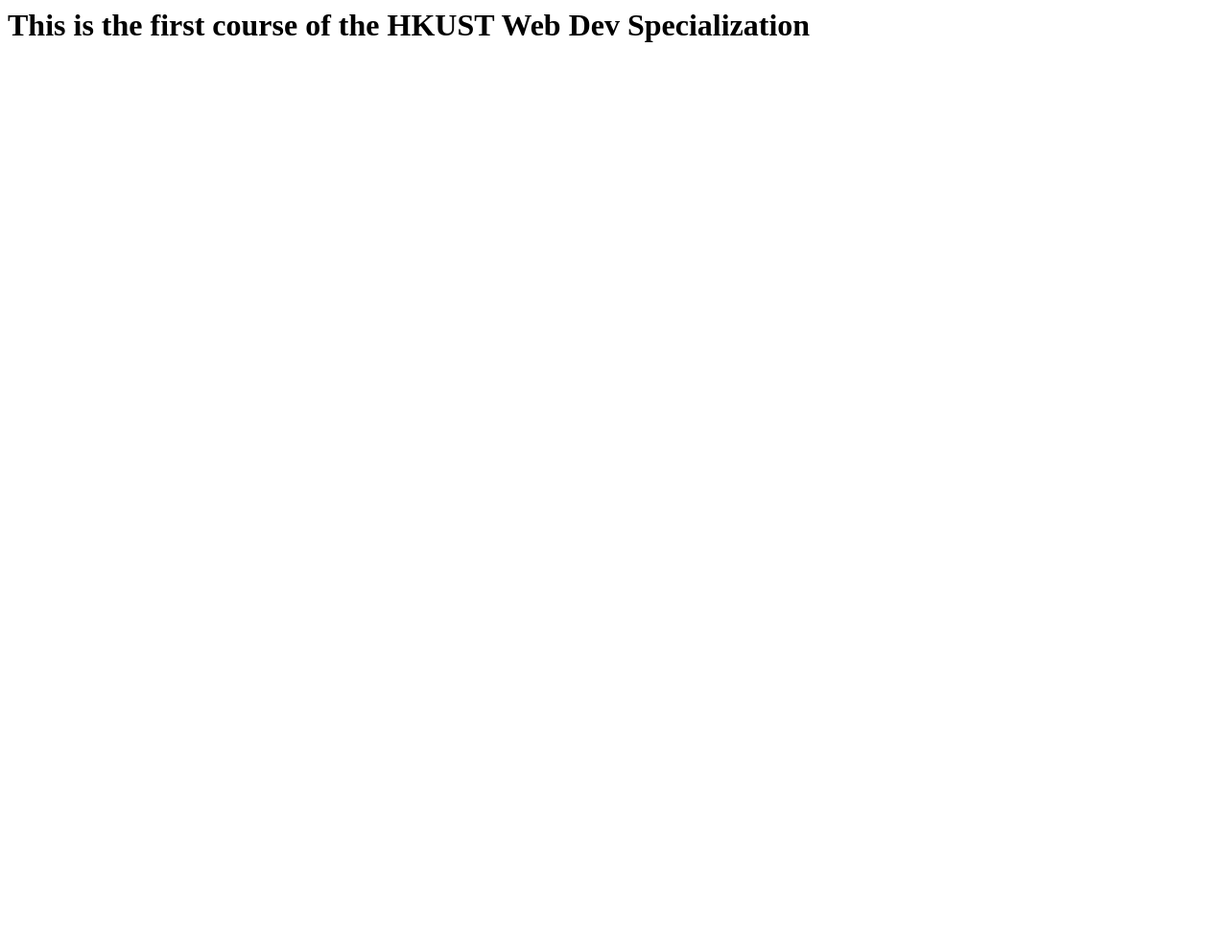
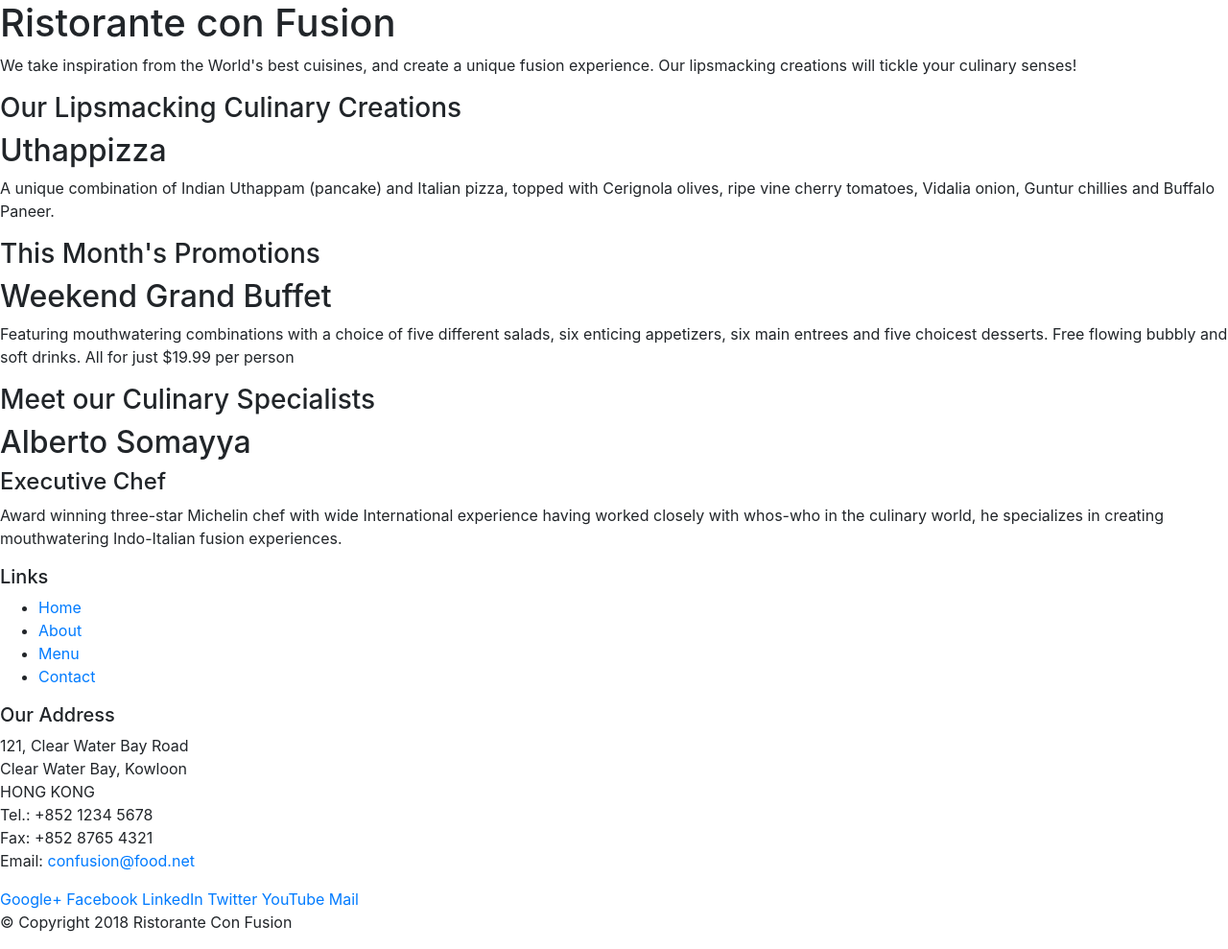
Before and after one commit to refaat31/learningWebDev, a website: page index.html in a window 1280 px wide. Shown: the whole page at 96% size. Before the commit the page ends 800 px from the top, so only its background shows below. Drawn offline with nearby package versions, Linux system fonts and the light colour scheme.

Commit message:
Intro to Bootstrap

```diff
--- a/index.html
+++ b/index.html
@@ -1,3 +1,112 @@
-<html>
-    <h1>This is the first course of the HKUST Web Dev Specialization</h1>
+
+<!DOCTYPE html>
+<html lang="en">
+
+<head>
+    <!-- Required meta tags always come first -->
+    <meta charset="utf-8">
+    <meta name="viewport" content="width=device-width, initial-scale=1, shrink-to-fit=no">
+    <meta http-equiv="x-ua-compatible" content="ie=edge">
+
+    <!-- Bootstrap CSS -->
+    <link rel="stylesheet" href="node_modules/bootstrap/dist/css/bootstrap.min.css">
+    <title>Ristorante Con Fusion</title>
+</head>
+
+<body>
+
+    <header>
+        <div>
+            <div>
+                <div>
+                    <h1>Ristorante con Fusion</h1>
+                    <p>We take inspiration from the World's best cuisines, and create a unique fusion experience. Our lipsmacking creations will tickle your culinary senses!</p>
+                </div>
+                <div>
+                </div>
+            </div>
+        </div>
+    </header>
+
+    <div>
+        <div>
+            <div>
+                <h3>Our Lipsmacking Culinary Creations</h3>
+            </div>
+            <div>
+                <h2>Uthappizza</h2>
+                <p>A unique combination of Indian Uthappam (pancake) and Italian pizza, topped with Cerignola olives, ripe vine cherry tomatoes, Vidalia onion, Guntur chillies and Buffalo Paneer.</p>
+            </div>
+        </div>
+
+
+        <div>
+            <div>
+                <h3>This Month's Promotions</h3>
+            </div>
+            <div>
+                <h2>Weekend Grand Buffet</h2>
+                <p>Featuring mouthwatering combinations with a choice of five different salads, six enticing appetizers, six main entrees and five choicest desserts. Free flowing bubbly and soft drinks. All for just $19.99 per person </p>
+            </div>
+        </div>
+
+        <div>
+            <div>
+                <h3>Meet our Culinary Specialists</h3>
+            </div>
+            <div>
+                <h2>Alberto Somayya</h2>
+                <h4>Executive Chef</h4>
+                <p>Award winning three-star Michelin chef with wide International experience having worked closely with whos-who in the culinary world, he specializes in creating mouthwatering Indo-Italian fusion experiences. </p>
+            </div>
+        </div>
+    </div>
+
+    <footer>
+        <div>
+            <div>
+                <div>
+                    <h5>Links</h5>
+                    <ul>
+                        <li><a href="#">Home</a></li>
+                        <li><a href="#">About</a></li>
+                        <li><a href="#">Menu</a></li>
+                        <li><a href="#">Contact</a></li>
+                    </ul>
+                </div>
+                <div>
+                    <h5>Our Address</h5>
+                    <address>
+		              121, Clear Water Bay Road<br>
+		              Clear Water Bay, Kowloon<br>
+		              HONG KONG<br>
+		              Tel.: +852 1234 5678<br>
+		              Fax: +852 8765 4321<br>
+		              Email: <a href="mailto:confusion@food.net">confusion@food.net</a>
+		           </address>
+                </div>
+                <div>
+                    <div>
+                        <a href="http://google.com/+">Google+</a>
+                        <a href="http://www.facebook.com/profile.php?id=">Facebook</a>
+                        <a href="http://www.linkedin.com/in/">LinkedIn</a>
+                        <a href="http://twitter.com/">Twitter</a>
+                        <a href="http://youtube.com/">YouTube</a>
+                        <a href="mailto:">Mail</a>
+                    </div>
+                </div>
+           </div>
+           <div>
+                <div>
+                    <p>© Copyright 2018 Ristorante Con Fusion</p>
+                </div>
+           </div>
+        </div>
+    </footer>
+  <!-- jQuery first, then Popper.js, then Bootstrap JS. -->
+  <script src="node_modules/jquery/dist/jquery.slim.min.js"></script>
+  <script src="node_modules/popper.js/dist/umd/popper.min.js"></script>
+  <script src="node_modules/bootstrap/dist/js/bootstrap.min.js"></script>
+</body>
+
 </html>
```
Also changed, not shown: package.json (+7 -2 lines), 2 other files.
